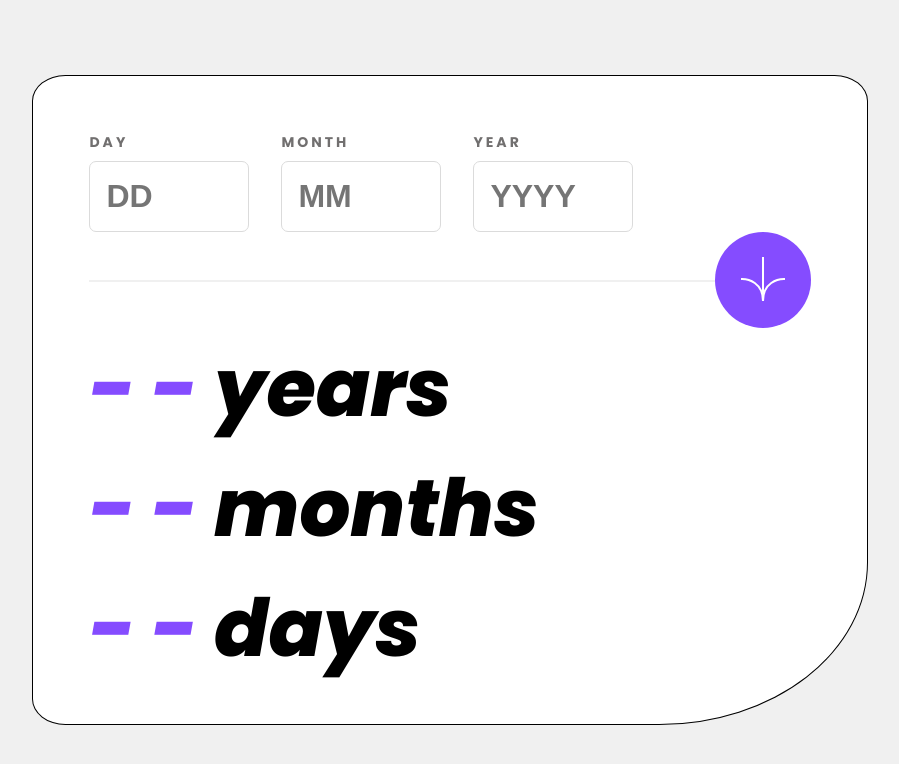
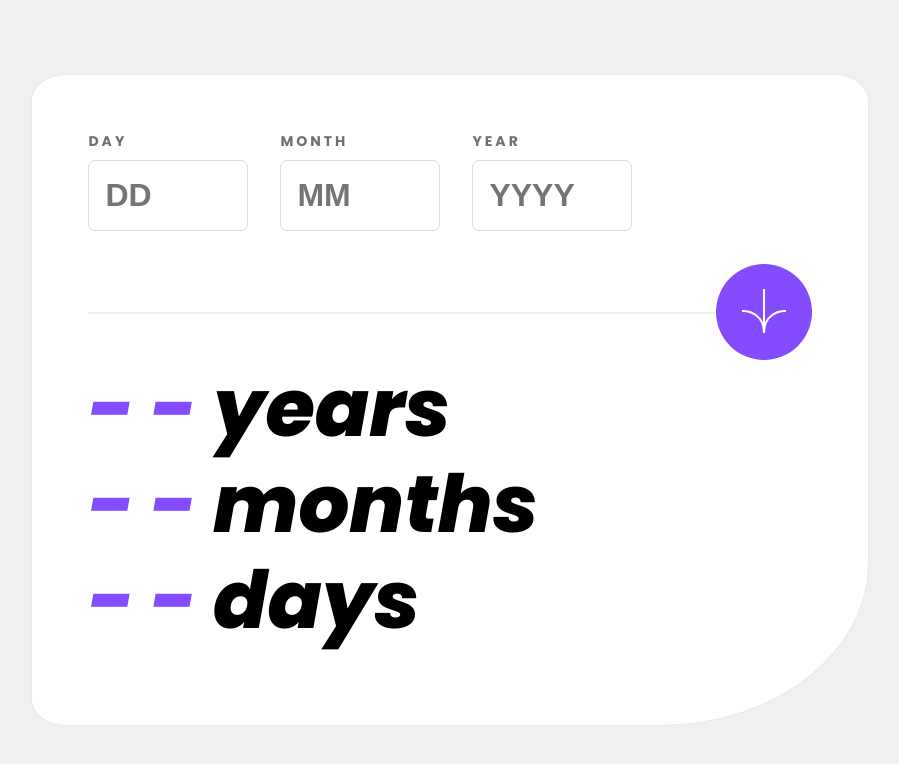
Before and after one commit to KseniiaErnest/age-calculator-react, a React (Create React App) app: page / in a window 1280 px wide. Shown: the top 764 px of the page, without its empty margins (190-1089 px from the left). Built offline with nearby package versions, Linux system fonts and the light colour scheme.

Commit message:
Worked on CSS + one more component

```diff
--- a/src/components/AgeDisplay.js
+++ b/src/components/AgeDisplay.js
@@ -4,6 +4,7 @@ import {
   differenceInMonths,
   differenceInYears,
 } from "date-fns";
+import NoCalc from "./NoCalc";
 
 export default function AgeDisplay({
   birthday,
@@ -14,15 +15,7 @@ export default function AgeDisplay({
   if (dayError || monthError || yearError) {
     return (
       <div className="result-container">
-        <p>
-          <span>- -</span> years
-        </p>
-        <p>
-          <span>- -</span> months
-        </p>
-        <p>
-          <span>- -</span> days
-        </p>
+        <NoCalc />
       </div>
     );
   }
@@ -32,15 +25,7 @@ export default function AgeDisplay({
   if (!birthday || !birthday.year || !birthday.month || !birthday.day)
     return (
       <div className="result-container">
-        <p>
-          <span>- -</span> years
-        </p>
-        <p>
-          <span>- -</span> months
-        </p>
-        <p>
-          <span>- -</span> days
-        </p>
+       <NoCalc />
       </div>
     );
 
--- /dev/null
+++ b/src/components/NoCalc.js
@@ -0,0 +1,17 @@
+import React from 'react'
+
+export default function NoCalc() {
+  return (
+    <>
+       <p>
+          <span>- -</span> years
+        </p>
+        <p>
+          <span>- -</span> months
+        </p>
+        <p>
+          <span>- -</span> days
+        </p>
+    </>
+  )
+}
--- a/src/index.css
+++ b/src/index.css
@@ -36,6 +36,7 @@ body {
   display: flex;
   justify-content: center;
   align-items: center;
+  padding: 1rem;
 }
 
 .app {
@@ -43,20 +44,23 @@ body {
  height: 40.6rem ;
  background-color:  hsl(0, 0%, 100%);
  border-radius: 4% 4% 25% 4%;
- border: 1px solid black;
- padding: 3.5rem;
+ border: none;
+padding: 3.5rem;
+box-shadow: rgba(0, 0, 0, 0.03) 0px 0px 0px 1px;
 }
 
 form {
   display: flex;
   flex-direction: column;
   width: 45.5;
-
+ margin: 0;
 }
 
 .input-container {
   display: flex;
   gap: 2rem;
+  min-height: 133px;
+
 }
 
 
@@ -105,7 +109,8 @@ label > span {
 color: hsl(0, 100%, 67%);
 font-style: italic;
 font-size: 12px;
-margin-top: 10px;
+margin-top: 7px;
+
 }
 
 
@@ -142,8 +147,9 @@ button:hover {
 }
 
 .result-container p {
-  font-family: 'ExtraBoldItalic';
+font-family: 'ExtraBoldItalic';
 font-size: 5rem;
+line-height: 1.2;
 }
 
 .result-container p span {
```
Also changed, not shown: src/components/AgeInputForm.js (+10 -1 lines).
